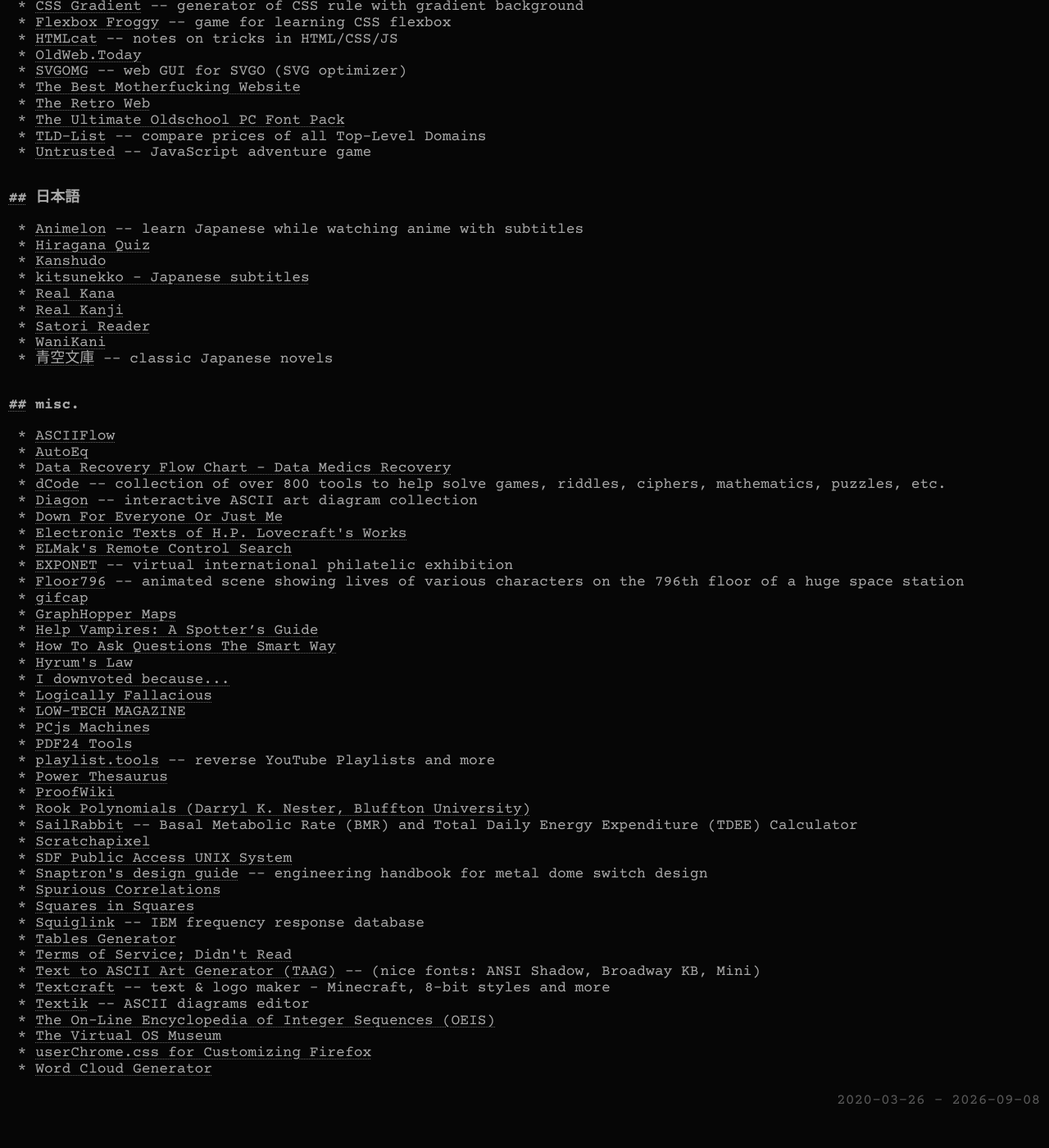
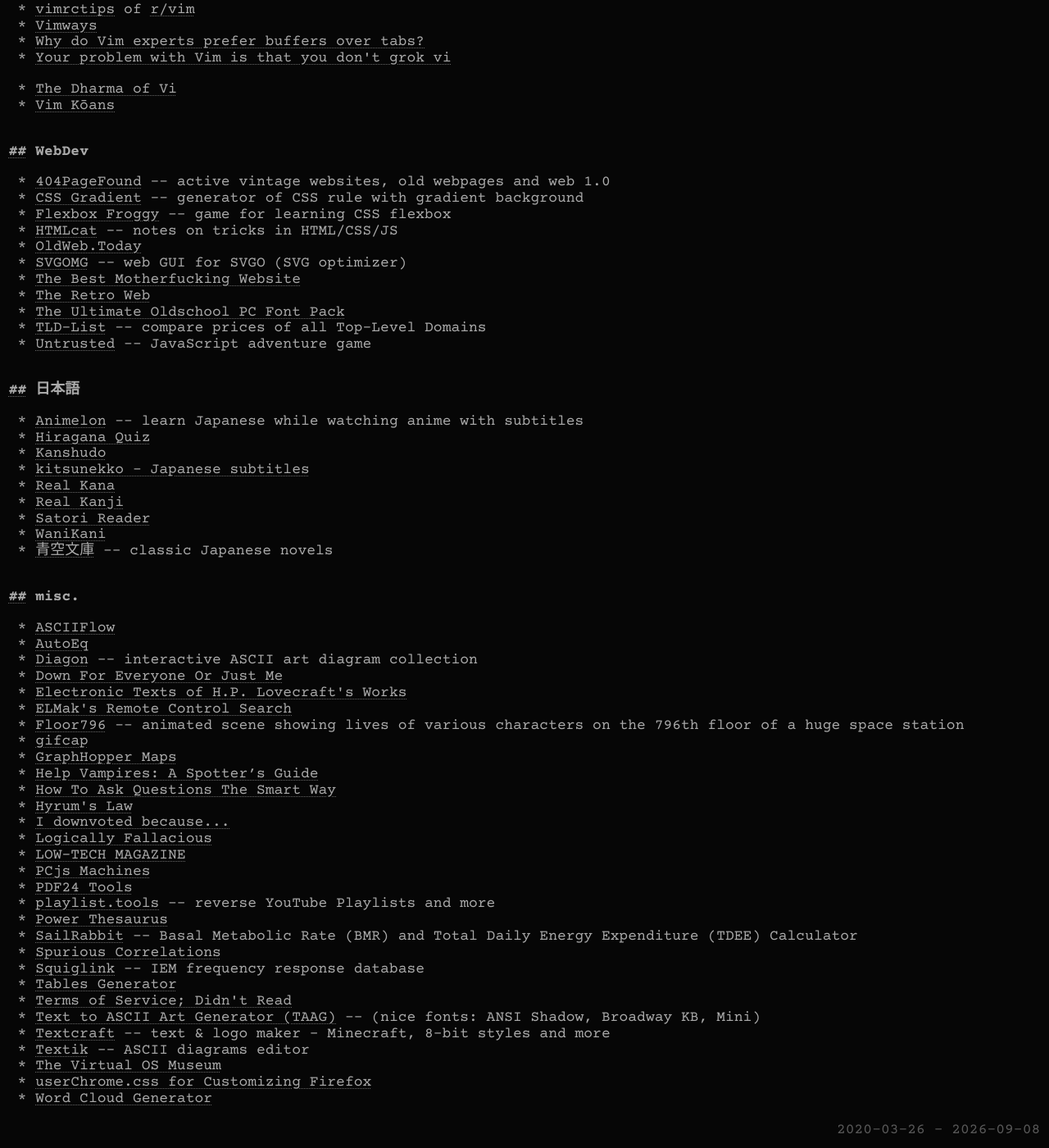
Before and after one commit to Jorenar/blog, a Jekyll site: the page built from _posts/2020-03-26-blogroll.md, in a window 1280 px wide and 1400 px high, scrolled down 6765 px. Shown: the whole window at 82% size. Built offline with Jekyll 4.4.1, drawn with Linux system fonts in a browser that asks for light colours; before the commit the page ends 8129 px from its top, so only the background shows below that; some of the changed text lies outside the part shown.

```diff
--- a/_posts/2020-03-26-blogroll.md
+++ b/_posts/2020-03-26-blogroll.md
@@ -346,13 +362,10 @@ pin: 1
 
 * [ASCIIFlow](https://asciiflow.com)
 * [AutoEq](https://www.autoeq.app)
-* [Data Recovery Flow Chart - Data Medics Recovery](https://www.data-medics.com/data-recovery-blog/data-recovery-flow-chart)
-* [dCode](https://www.dcode.fr/en) -- collection of over 800 tools to help solve games, riddles, ciphers, mathematics, puzzles, etc.
 * [Diagon](https://arthursonzogni.com/Diagon) -- interactive ASCII art diagram collection
 * [Down For Everyone Or Just Me](https://downforeveryoneorjustme.com)
 * [Electronic Texts of H.P. Lovecraft's Works](https://www.hplovecraft.com/writings/texts)
 * [ELMak's Remote Control Search](https://wyszukiwarka.elmak.pl)
-* [EXPONET](http://www.exponet.info/index.php?lng=EN) -- virtual international philatelic exhibition
 * [Floor796](https://floor796.com) -- animated scene showing lives of various characters on the 796th floor of a huge space station
 * [gifcap](https://gifcap.dev)
 * [GraphHopper Maps](https://graphhopper.com/maps/?profile=car&layer=OpenStreetMap)
@@ -366,21 +379,14 @@ pin: 1
 * [PDF24 Tools](https://tools.pdf24.org/en)
 * [playlist.tools](https://playlist.tools) -- reverse YouTube Playlists and more
 * [Power Thesaurus](https://www.powerthesaurus.org)
-* [ProofWiki](https://proofwiki.org/wiki/Main_Page)
-* [Rook Polynomials (Darryl K. Nester, Bluffton University)](https://homepages.bluffton.edu/~nesterd/apps/rookpolynomials.html)
 * [SailRabbit](https://www.sailrabbit.com/bmr) -- Basal Metabolic Rate (BMR) and Total Daily Energy Expenditure (TDEE) Calculator
-* [Scratchapixel](https://www.scratchapixel.com)
-* [SDF Public Access UNIX System](https://sdf.org)
-* [Snaptron's design guide](https://go.snaptron.com/design-guide-v3.0) -- engineering handbook for metal dome switch design
 * [Spurious Correlations](https://tylervigen.com/spurious-correlations)
-* [Squares in Squares](https://kingbird.myphotos.cc/packing/squares_in_squares.html)
 * [Squiglink](https://squig.link) -- IEM frequency response database
 * [Tables Generator](https://www.tablesgenerator.com)
 * [Terms of Service; Didn't Read](https://tosdr.org)
 * [Text to ASCII Art Generator (TAAG)](http://www.patorjk.com/software/taag) -- (nice fonts: ANSI Shadow, Broadway KB, Mini)
 * [Textcraft](https://textcraft.net) -- text & logo maker - Minecraft, 8-bit styles and more
 * [Textik](https://textik.com) -- ASCII diagrams editor
-* [The On-Line Encyclopedia of Integer Sequences (OEIS)](https://oeis.org)
 * [The Virtual OS Museum](https://virtualosmuseum.org)
 * [userChrome.css for Customizing Firefox](https://www.userchrome.org)
 * [Word Cloud Generator](https://www.jasondavies.com/wordcloud)
```
Also changed, not shown: other parts of _posts/2020-03-26-blogroll.md (+17 -1 lines).
